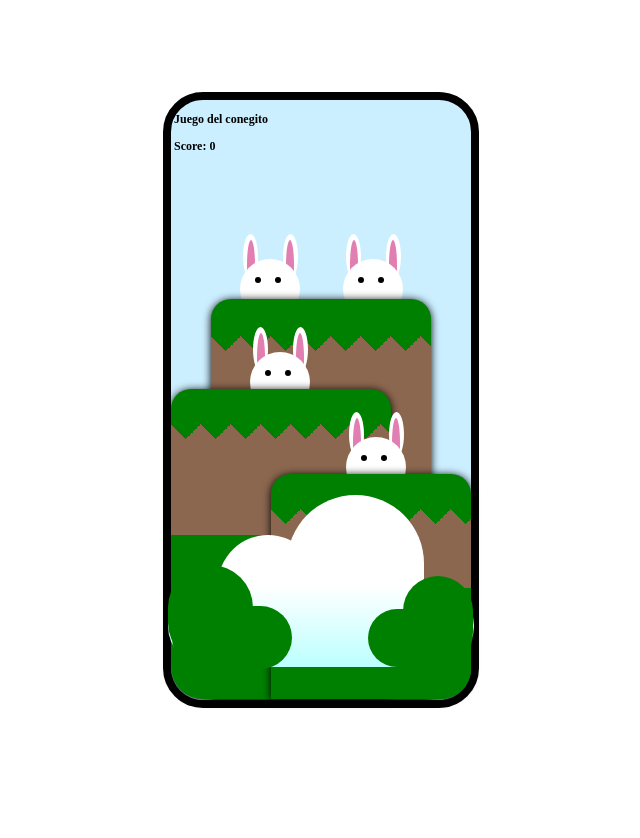
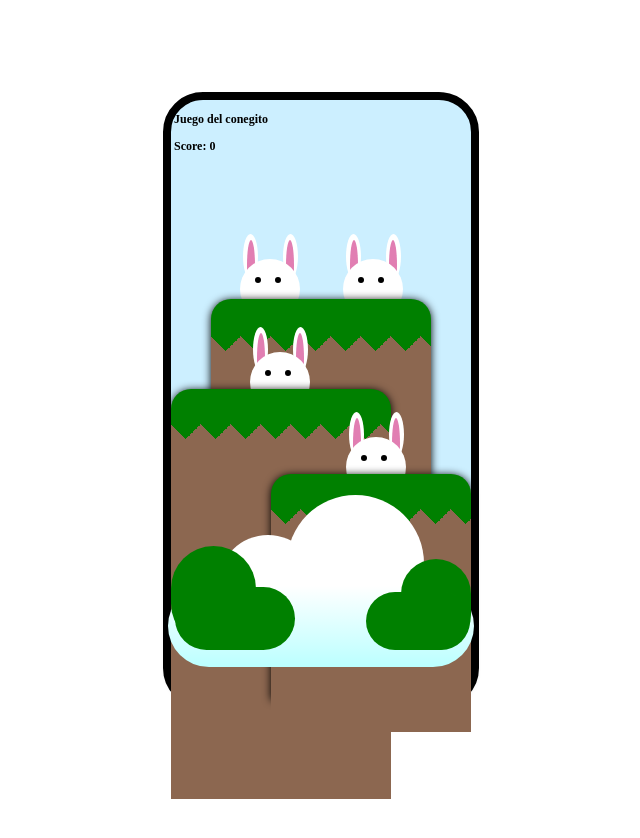
Before and after one commit to MaryToribio/Alicia-en-el-pais-de-las-marabillas, a plain HTML site: page index.html in a window 1280 px wide. Shown: the top 838 px of the page, without its empty margins (319-959 px from the left). Drawn offline with Linux system fonts and the light colour scheme.

Commit message:
los muros se retocaron

```diff
--- a/style.css
+++ b/style.css
@@ -330,7 +330,7 @@ input[type=checkbox]:focus{
     align-items: center;
     position: absolute;
     width: 100%;
-    height: 18vh;
+    height: 28vh;
     background: #8c6750;
     top: 13%;
   }
@@ -359,7 +359,7 @@ input[type=checkbox]:focus{
     align-items: center;
     position: absolute;
     width: 100%;
-    height: 12vh;
+    height: 45vh;
     background: #8c6750;
     top: 16%;
 }
@@ -388,7 +388,7 @@ input[type=checkbox]:focus{
     align-items: center;
     position: absolute;
     width: 100%;
-    height: 8vh;
+    height: 26vh;
     background: #8c6750;
     top: 22%;
   }
@@ -453,11 +453,11 @@ input[type=checkbox]:focus{
     width: 104px;
     height: 58px;
     background: green;
-    top: 323px;
-    left: 197px;
+    top: 306px;
+    left: 195px;
     border-radius: 100px;
     position: absolute;
-    margin: 120px auto 20px
+    margin: 120px auto 20px;
 }
 
 
@@ -478,16 +478,16 @@ input[type=checkbox]:focus{
     width: 120px;
     height: 63px;
     background: green;
-    top: 320px;
-    left: 1px;
+    top: 301px;
+    left: 4px;
     border-radius: 100px;
     position: absolute;
-    margin: 120px auto 20px
+    margin: 120px auto 20px;
 }
 h3{
     font-size: 12px;
     display:block;
     margin-left: 3px;
-    margin-right: 3px;
+    margin-right: ;
 
 }
```
